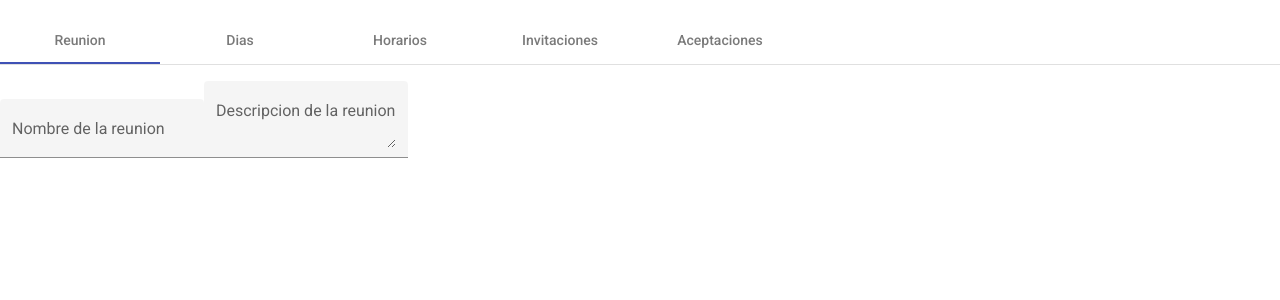
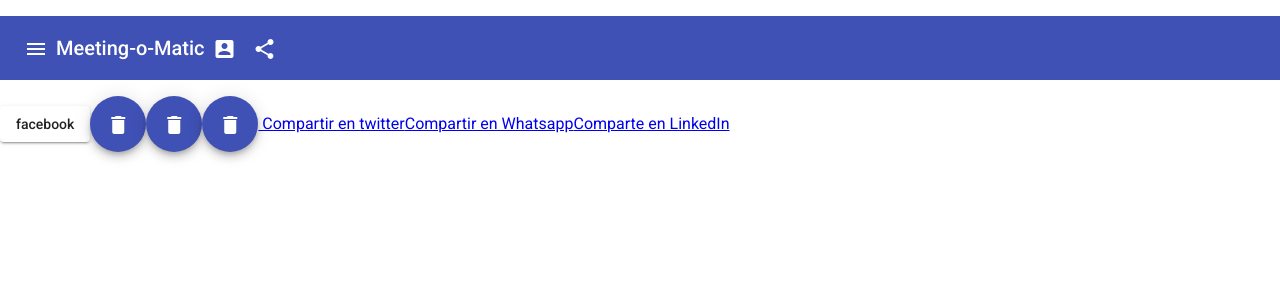
Before and after one commit to ulisesrapallini/IngSoftTopicosII, an Angular app in the folder prueba/prueba/: page /compartir in a window 1280 px wide. Before the commit this address led to /. Shown: the top 300 px of the page. Built offline with nearby package versions, Linux system fonts and the light colour scheme.

Commit message:
new modelo -12-3-21-23-57

```diff
--- a/prueba/prueba/src/app/app-routing-modules.ts
+++ b/prueba/prueba/src/app/app-routing-modules.ts
@@ -1,11 +1,20 @@
 import { NgModule } from '@angular/core';
 import { Routes, RouterModule } from '@angular/router';
 
+import { PrincipalComponent } from "./principal/principal.component";
+import { ReunionComponent } from "./reunion/reunion.component";
+import { CompartirComponent } from "./compartir/compartir.component";
 
-const routes: Routes = [];
+const routes: Routes = [
+  { path: '', component: PrincipalComponent },
+  { path: 'reunion', component : ReunionComponent },
+  { path: 'compartir', component : CompartirComponent },
+  //{ path: '**', component: PaginaInexistenteComponent },
+];
 
 @NgModule({
   imports: [RouterModule.forRoot(routes)],
   exports: [RouterModule]
 })
+
 export class AppRoutingModule { }
--- a/prueba/prueba/src/app/app.component.css
+++ b/prueba/prueba/src/app/app.component.css
@@ -1,3 +1,3 @@
-.example-tab-icon {
-    margin-right: 8px;
-  }
+.example-spacer {
+    flex: auto;
+}
--- a/prueba/prueba/src/app/app.component.html
+++ b/prueba/prueba/src/app/app.component.html
@@ -1,13 +1,39 @@
 
 <p>
-    <mat-tab-group>
-        <mat-tab label="Reunion">
-           <app-reunion></app-reunion>
-        </mat-tab>
-        <mat-tab label="Dias"> Content 2 </mat-tab>
-        <mat-tab label="Horarios"> Content 3 </mat-tab>
-        <mat-tab label="Invitaciones"> Content 3 </mat-tab>
-        <mat-tab label="Aceptaciones"> Content 3 </mat-tab>
-      </mat-tab-group>
+ <!-- Barra principal -->
+<mat-toolbar color="primary">
+  <span class="fill-remaining-space">
+    <!--  icino menu principal-->
+    <button mat-icon-button [matMenuTriggerFor]="menu">
+      <mat-icon>menu</mat-icon>
+    </button>
+    <!--botones del menu -->
+    <mat-menu #menu="matMenu" [overlapTrigger]="false">
+      <button mat-menu-item (click)="nuevaReunion()" >
+        <mat-icon>supervisor_account</mat-icon>
+        <span>Crear Reunion</span>
+      </button>
+      <button mat-menu-item (click)="seleccionOpciones()">
+        <mat-icon>people_outline</mat-icon>
+        <span>Seleccionar Disponibilidad</span>
+      </button>
+      <button mat-menu-item (click)="administrar()">
+        <mat-icon>admin_panel_settings</mat-icon>
+        <span>Administrar</span>
+      </button>
+    </mat-menu>
+  </span>
 
+  <span class="fill-remaining-space"> Meeting-o-Matic </span>
+  <!-- iconos -->
+  <button mat-icon-button class="example-icon" (click)="loginUser()">
+    <mat-icon>account_box</mat-icon>
+  </button>
+
+  <button mat-icon-button class="example-icon" (click)="compartir()">
+    <mat-icon>share</mat-icon>
+  </button>
+</mat-toolbar>
+
+<router-outlet></router-outlet>
 </p>
--- a/prueba/prueba/src/app/app.component.ts
+++ b/prueba/prueba/src/app/app.component.ts
@@ -1,4 +1,8 @@
 import {Component} from '@angular/core';
+import { ActivatedRoute } from '@angular/router';
+import { Router } from '@angular/router';
+
+import { NavigationExtras } from '@angular/router';
 
 /**
  * @title Basic use of the tab group
@@ -7,7 +11,33 @@ import {Component} from '@angular/core';
   selector: 'app-root',
   templateUrl: 'app.component.html',
 })
-export class AppComponent {}
+export class AppComponent {
+
+
+
+  constructor(private route: ActivatedRoute, private router: Router){}
+
+  public nuevaReunion(){
+    this.router.navigate(['reunion'], { relativeTo: this.route });
+  }
+
+  public seleccionOpciones(){
+    alert("seleccion Opciones");
+  }
+
+  public administrar(){
+    alert("administrar");
+  }
+
+  public loginUser(){
+    alert("login user");
+  }
+
+  public compartir(){
+    this.router.navigate(['compartir'], { relativeTo: this.route });
+  }
+
+}
 
 
 /**  Copyright 2020 Google LLC. All Rights Reserved.
--- a/prueba/prueba/src/app/app.module.ts
+++ b/prueba/prueba/src/app/app.module.ts
@@ -8,14 +8,14 @@ import { MaterialModule } from "./material-module";
 import { FormsModule, ReactiveFormsModule } from '@angular/forms';
 import { HttpClientModule } from '@angular/common/http';
 import { MatNativeDateModule } from '@angular/material/core';
-
 import {MAT_FORM_FIELD_DEFAULT_OPTIONS} from '@angular/material/form-field';
-
 import { ReunionComponent } from './reunion/reunion.component';
+import { PrincipalComponent } from './principal/principal.component';
+import { CompartirComponent } from './compartir/compartir.component';
 
 
 @NgModule({
-  declarations: [AppComponent, ReunionComponent,],//ReunionComponent],
+  declarations: [AppComponent, ReunionComponent, PrincipalComponent, CompartirComponent,],//ReunionComponent],
   imports: [
     BrowserModule,
     BrowserAnimationsModule,
--- /dev/null
+++ b/prueba/prueba/src/app/compartir/compartir.component.html
@@ -0,0 +1,23 @@
+<p>
+
+    <a mat-raised-button href="https://www.facebook.com/sharer/sharer.php?u=https://espai.es" target="_blank">facebook</a>
+
+
+    <button mat-fab color="primary" aria-label="Example icon button with a delete icon">
+        <mat-icon>delete</mat-icon>
+    </button>
+
+    <button mat-fab color="primary" aria-label="Example icon button with a delete icon">
+        <mat-icon>delete</mat-icon>
+    </button>
+
+    <button mat-fab color="primary" aria-label="Example icon button with a delete icon">
+        <mat-icon>delete</mat-icon>
+    </button>
+
+
+    <a href="https://twitter.com/intent/tweet?text= escola%20inform%C3%A1tica%20i%20disseny&url=https://espai.es&hashtags=dissenyweb"> Compartir en twitter</a>
+    <a href="https://api.whatsapp.com/send?text=escola%20inform%C3%A1tica%20i%20disseny%20https://espai.es">Compartir en Whatsapp</a>
+    <a href="https://www.linkedin.com/sharing/share-offsite/?url=https://espai.es">Comparte en LinkedIn</a>
+
+</p>
--- /dev/null
+++ b/prueba/prueba/src/app/compartir/compartir.component.ts
@@ -0,0 +1,15 @@
+import { Component, OnInit } from '@angular/core';
+
+@Component({
+  selector: 'app-compartir',
+  templateUrl: './compartir.component.html',
+  styleUrls: ['./compartir.component.css']
+})
+export class CompartirComponent implements OnInit {
+
+  constructor() { }
+
+  ngOnInit(): void {
+  }
+
+}
--- /dev/null
+++ b/prueba/prueba/src/app/principal/principal.component.html
@@ -0,0 +1,9 @@
+<p>
+  Universidad Nacional de La plata
+  <br>
+  Facultad de Informatica
+  <br>
+  Maestria en Ingenieria de Software
+  <br>
+  Topicos de Ingenieria de Software II
+</p>
--- /dev/null
+++ b/prueba/prueba/src/app/principal/principal.component.ts
@@ -0,0 +1,16 @@
+import { Component, OnInit } from '@angular/core';
+
+
+@Component({
+  selector: 'app-principal',
+  templateUrl: './principal.component.html',
+  styleUrls: ['./principal.component.css']
+})
+export class PrincipalComponent implements OnInit {
+
+  constructor() { }
+
+  ngOnInit(): void {
+  }
+
+}
```
Also changed, not shown: prueba/prueba/src/app/compartir/compartir.component.css (added), prueba/prueba/src/app/principal/principal.component.css (added), 2 other files (tests, documents, lock files or other folders).
